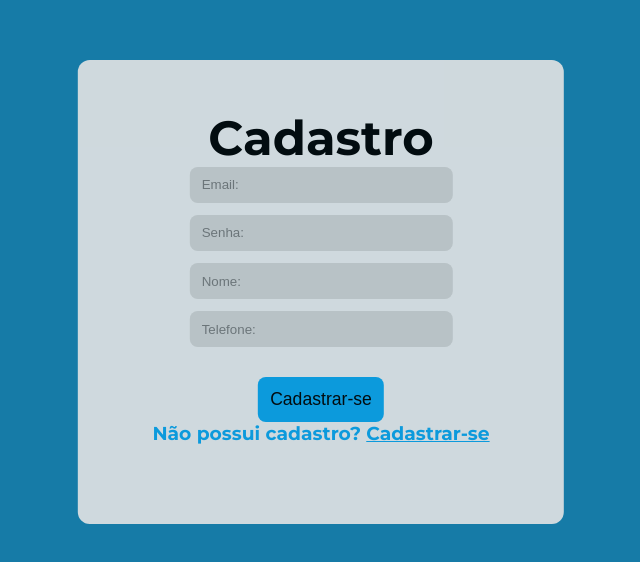
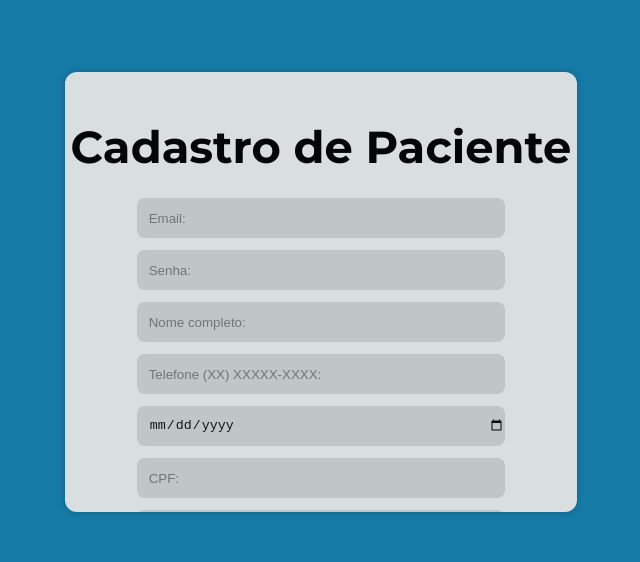
Before and after one commit to Joao-Pedro-Mendes008/TCC, a Next.js app: page /signUp in a window 1280 px wide. Shown: the part 108-670 px from the top of the page, without its empty margins (319-959 px from the left). Built offline with nearby package versions, Linux system fonts and the light colour scheme; no server answers.

Commit message:
Alterações no sistema de cadastro

```diff
--- a/src/app/signUp/page.js
+++ b/src/app/signUp/page.js
@@ -1,61 +1,213 @@
-'use client'
+"use client";
 
-import { signUp } from "../../hooks/useAuth";
-import React from "react";
-import { useState, useEffect } from "react";
+import { signUpPacientes } from "../../hooks/useAuth";
+import React, { useState } from "react";
 import { useRouter } from "next/navigation";
-import "../../styles/login.css"
+import "../../styles/login.css";
 
+export default function SignUpPage() {
+    const router = useRouter();
 
-export default function signUpPage() {
-    const router = useRouter()
-    const [email, setEmail] = useState("")
-    const [password, setPassword] = useState("")
-    const [name, setName] = useState("")
-    const [phone, setPhone] = useState("")
-    const role = "paciente"
+    const [form, setForm] = useState({
+        email: "",
+        password: "",
+        nome: "",
+        telefone: "",
+        data_nascimento: "",
+        cpf: "",
+        genero: "",
+        endereco: "",
+        numero: "",
+        complemento: "",
+        bairro: "",
+        cidade: "",
+        estado: "",
+        cep: "",
+    });
+
+    const role = "paciente";
+
+    const handleChange = (e) => {
+        setForm({ ...form, [e.target.name]: e.target.value });
+    };
+
+    const validarCPF = (cpf) => {
+        cpf = cpf.replace(/[^\d]/g, "");
+        if (cpf.length !== 11) return false;
+        if (/^(\d)\1+$/.test(cpf)) return false;
+        let soma = 0,
+            resto;
+        for (let i = 1; i <= 9; i++) soma += parseInt(cpf[i - 1]) * (11 - i);
+        resto = (soma * 10) % 11;
+        if (resto === 10 || resto === 11) resto = 0;
+        if (resto !== parseInt(cpf[9])) return false;
+        soma = 0;
+        for (let i = 1; i <= 10; i++) soma += parseInt(cpf[i - 1]) * (12 - i);
+        resto = (soma * 10) % 11;
+        if (resto === 10 || resto === 11) resto = 0;
+        return resto === parseInt(cpf[10]);
+    };
+
+    const validarTelefone = (tel) => {
+        return /^\(?\d{2}\)?\s?\d{4,5}-?\d{4}$/.test(tel);
+    };
+
+    const validarCEP = (cep) => {
+        return /^\d{5}-?\d{3}$/.test(cep);
+    };
+
     const handleSubmit = async (e) => {
         e.preventDefault();
-        await signUp({ email, password, name, phone, role });
-        router.push("/verify")
+
+        if (!validarCPF(form.cpf)) {
+            alert("CPF inválido.");
+            return;
         }
 
+        if (!validarTelefone(form.telefone)) {
+            alert("Telefone inválido. Use o formato (XX) XXXXX-XXXX.");
+            return;
+        }
+
+        if (!validarCEP(form.cep)) {
+            alert("CEP inválido. Use o formato XXXXX-XXX.");
+            return;
+        }
+
+        const result = await signUpPacientes({ ...form, role });
+
+        if (result) {
+            router.push("/verify");
+        } else {
+            alert("Erro ao cadastrar. Verifique os dados e tente novamente.");
+        }
+    };
+
     return (
-        <div>
         <div className="container">
-                <div className="primaryText">Cadastro</div>
-                <form onSubmit={handleSubmit}>
+            <div className="primaryText">Cadastro de Paciente</div>
 
+            <form onSubmit={handleSubmit} className="formContainer">
                 <input
+                    name="email"
+                    type="email"
                     placeholder="Email:"
-                        type="email"
-                        value={email}
-                        onChange={(e) => { setEmail(e.target.value) }} />
-
+                    value={form.email}
+                    onChange={handleChange}
+                    required
+                />
                 <input
+                    name="password"
+                    type="password"
                     placeholder="Senha:"
-                        type="password"
-                        value={password}
-                        onChange={(e) => { setPassword(e.target.value) }} />
-
+                    value={form.password}
+                    onChange={handleChange}
+                    required
+                />
                 <input
-                        placeholder="Nome:"
+                    name="name"
                     type="text"
-                        value={name}
-                        onChange={(e) => { setName(e.target.value) }} />
-
+                    placeholder="Nome completo:"
+                    value={form.name}
+                    onChange={handleChange}
+                    required
+                />
                 <input
-                        placeholder="Telefone:"
+                    name="telefone"
                     type="text"
-                        value={phone}
-                        onChange={(e) => { setPhone(e.target.value) }} />
+                    placeholder="Telefone (XX) XXXXX-XXXX:"
+                    value={form.telefone}
+                    onChange={handleChange}
+                    required
+                />
+                <input
+                    name="data_nascimento"
+                    type="date"
+                    value={form.data_nascimento}
+                    onChange={handleChange}
+                    required
+                />
+                <input
+                    name="cpf"
+                    type="text"
+                    placeholder="CPF:"
+                    value={form.cpf}
+                    onChange={handleChange}
+                    required
+                />
+                <select
+                    name="genero"
+                    value={form.genero}
+                    onChange={handleChange}
+                    required
+                >
+                    <option value="">Selecione o gênero</option>
+                    <option value="Masculino">Masculino</option>
+                    <option value="Feminino">Feminino</option>
+                    <option value="Outro">Outro</option>
+                </select>
+                <input
+                    name="endereco"
+                    type="text"
+                    placeholder="Endereço:"
+                    value={form.endereco}
+                    onChange={handleChange}
+                    required
+                />
+                <input
+                    name="numero"
+                    type="text"
+                    placeholder="Número:"
+                    value={form.numero}
+                    onChange={handleChange}
+                    required
+                />
+                <input
+                    name="complemento"
+                    type="text"
+                    placeholder="Complemento:"
+                    value={form.complemento}
+                    onChange={handleChange}
+                />
+                <input
+                    name="bairro"
+                    type="text"
+                    placeholder="Bairro:"
+                    value={form.bairro}
+                    onChange={handleChange}
+                    required
+                />
+                <input
+                    name="cidade"
+                    type="text"
+                    placeholder="Cidade:"
+                    value={form.cidade}
+                    onChange={handleChange}
+                    required
+                />
+                <input
+                    name="estado"
+                    type="text"
+                    placeholder="Estado:"
+                    value={form.estado}
+                    onChange={handleChange}
+                    required
+                />
+                <input
+                    name="cep"
+                    type="text"
+                    placeholder="CEP:"
+                    value={form.cep}
+                    onChange={handleChange}
+                    required
+                />
 
                 <button type="submit">Cadastrar-se</button>
+            </form>
 
-                </form>
-                <h3> Não possui cadastro? <a href="">Cadastrar-se</a></h3>
+            <h3>
+                Já possui cadastro? <a href="/signIn">Entrar</a>
+            </h3>
         </div>
-        </div>
-    )
-
+    );
 }
--- a/src/components/ui/nav.js
+++ b/src/components/ui/nav.js
@@ -5,7 +5,6 @@ import { useRouter } from "next/navigation";
 import "../../styles/nav.css"
 import supabase from "../../../supabase/client";
 
-import supabase from "../../../supabase/client";
 
 export default function NavBar() {
 
@@ -31,7 +30,6 @@ export default function NavBar() {
                     </div>
                     <img className="logo" src="/quicktreatFull.png" />
                     <div className="containerProfile">
-                        <div className="exitButton" onClick={logout}> Sair </div>
                         <div className="name" onClick={handleClick}>{session.user.user_metadata.name}</div>
                         <img className="pfp"></img  >
                     </div>
--- a/src/styles/login.css
+++ b/src/styles/login.css
@@ -3,71 +3,80 @@
 body {
     font-family: 'Montserrat', sans-serif;
     background-color: #167BA7;
+    margin: 0;
+    height: 100vh;
+    display: flex;
+    align-items: center;
+    justify-content: center;
 }
 
-.container{
-    position: absolute;
-    top: 50%;
-    left: 50%;
-    transform: translate(-50%, -50%);
-    width: 38%;
-    height: 58%;
+.container {
+    width: 40vw;
+    height: 55vh;
+    max-height: 90vh; /* altura máxima da tela */
     background-color: #e4e4e4;
     border-radius: 12px;
     display: flex;
+    flex-direction: column;
     align-items: center;
-    flex-direction: column;
-    opacity: .9;
+    overflow-y: auto; /* permite rolagem vertical */
+    scrollbar-width: thin; /* deixa a barra mais fina no Firefox */
+    scrollbar-color: #0c9ee2 #d4d4d4; /* cor da barra e do fundo */
+    opacity: 0.95;
+    padding: 2rem 0;
+    box-shadow: 0 0 10px rgba(0, 0, 0, 0.2);
     transition: all .3s ease-in;
 }
 
-.container:hover{
-    height: 60%;
-    width: 38%;
+.container:hover {
     opacity: 1;
+    transform: scale(1.01);
 }
 
 .primaryText {
-    font-size: 1.6rem;
+    font-size: 2.8rem;
     font-weight: 800;
-    margin-top: 10%;
+    margin-top: 1rem;
     color: black;
-    font-size: 3rem;
+    text-align: center;
 }
 
 h3 {
-    color: rgb(12, 158, 226)
+    color: rgb(12, 158, 226);
 }
 
 form {
-    height: 55%;
+    margin-top: 3vh;
     width: 90%;
     display: flex;
     flex-direction: column;
     align-items: center;
     justify-content: center;
     gap: 12px;
+    margin-bottom: 1.5rem;
 }
 
-input {
+input,
+select {
     border-style: none;
     background-color: rgb(202, 202, 202);
-    height: 15%;
-    width: 60%;
+    color: #121212;
+    height: 40px;
+    width: 80%;
     border-radius: 8px;
     padding-left: 12px;
-    transition: .2s
+    transition: .2s;
 }
 
-input:focus{
+input:focus {
     outline: none;
-    color: rgb(109, 109, 109);
+    color: #121212;
     font-size: 1.005rem;
     transition: .2s;
 }
 
 button {
-    margin-top: 4%;
+    margin-top: 1rem;
     font-size: 1.1rem;
     font-weight: 500;
     background-color: #0c9ee2;
@@ -75,9 +84,10 @@ button {
     border-style: none;
     border-radius: 8px;
     transition: .2s;
+    width: 50%;
 }
 
-button:hover{
+button:hover {
     cursor: pointer;
     border-radius: 10px;
     padding: 14px;
@@ -90,7 +100,21 @@ a {
 }
 
 .error {
-  color: red;
-  margin-top: 8px;
-  font-weight: bold;
+    color: red;
+    margin-top: 8px;
+    font-weight: bold;
 }
+
+/* Scrollbar personalizada (para Chrome, Edge e Safari) */
+.container::-webkit-scrollbar {
+    width: 8px;
+}
+
+.container::-webkit-scrollbar-thumb {
+    background-color: #0c9ee2;
+    border-radius: 10px;
+}
+
+.container::-webkit-scrollbar-track {
+    background-color: #d4d4d4;
+}
```
Also changed, not shown: src/hooks/useAuth.js (+48 -40 lines), 1 other file (tests, documents, lock files or other folders). Lines whose indentation alone changed are shown as unchanged.
